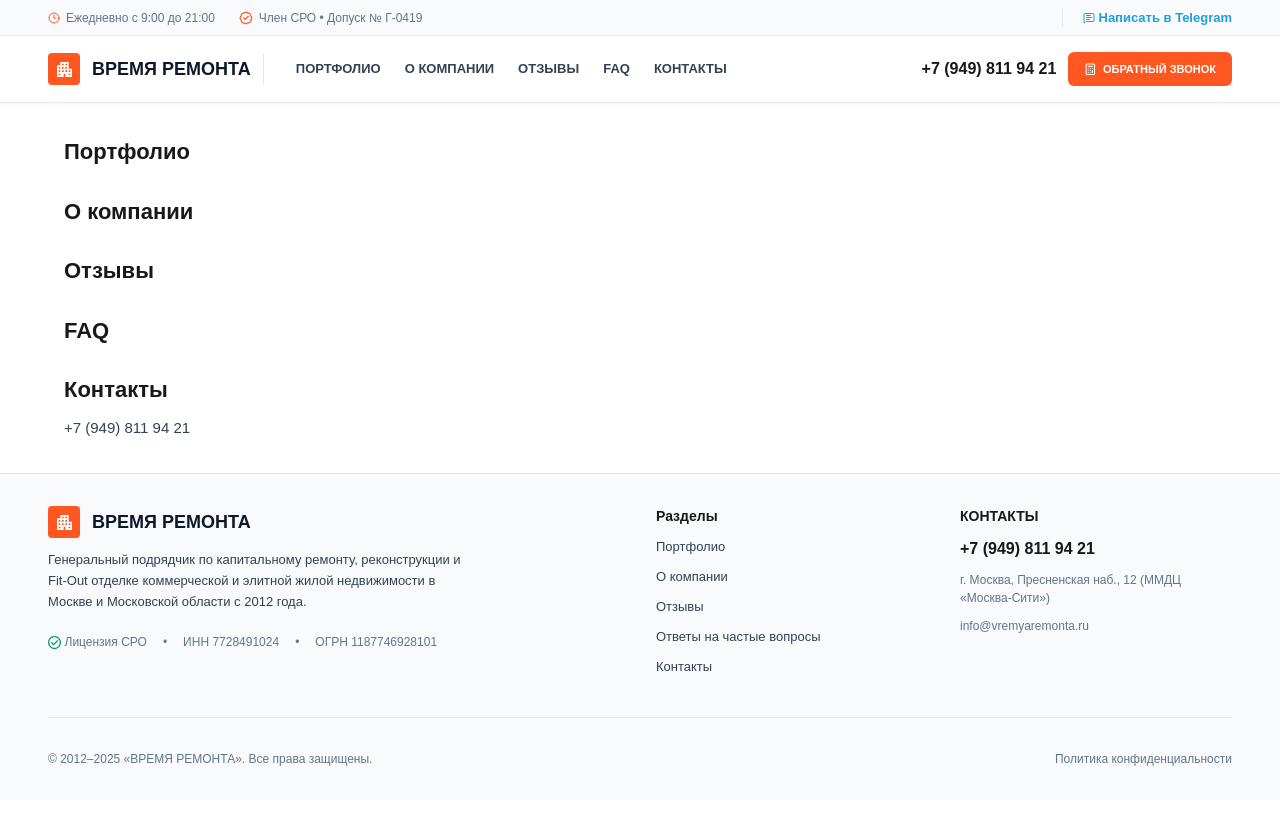
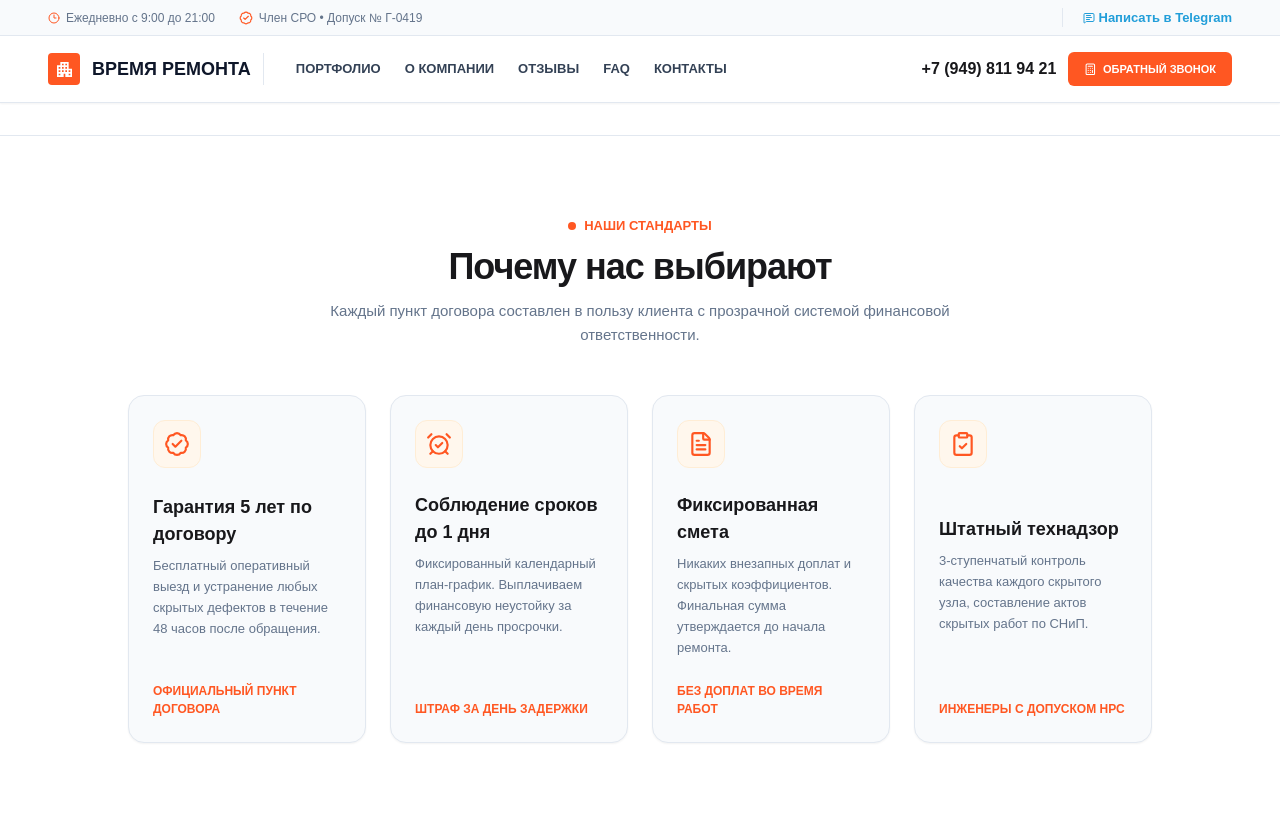
Before and after one commit to Stobles/repair-time, an Astro site: page / in a window 1280 px wide. Shown: the top 826 px of the page. Before the commit the page ends 800 px from the top, so only its background shows below. Built offline with nearby package versions, Linux system fonts and the light colour scheme; Astro itself is replaced by a stand-in of ours.

Commit message:
feat: choose us section

```diff
--- a/package.json
+++ b/package.json
@@ -22,6 +22,7 @@
     "astro": "^7.4.12",
     "class-variance-authority": "^0.7.1",
     "cn": "^0.5.2",
+    "lucide-astro": "^0.556.0",
     "lucide-react": "^1.75.0",
     "radix-ui": "^1.8.1",
     "react": "^19.3.1",
--- a/src/layouts/Layout.astro
+++ b/src/layouts/Layout.astro
@@ -10,7 +10,7 @@ const { title = "Astro Basics", lang = "en" } = Astro.props;
 ---
 
 <!doctype html>
-<html {lang} class="h-full w-full">
+<html {lang} class="h-full w-full scroll-smooth">
 	<head>
 		<meta charset="utf-8" />
 		<meta name="viewport" content="width=device-width" />
@@ -19,7 +19,7 @@ const { title = "Astro Basics", lang = "en" } = Astro.props;
 		<meta name="generator" content={Astro.generator} />
 		<title>{title}</title>
 	</head>
-	<body class="flex flex-col m-0 h-full w-full">
+	<body class="flex flex-col m-0 h-full">
 		<slot />
 	</body>
 </html>
--- a/src/pages/index.astro
+++ b/src/pages/index.astro
@@ -2,6 +2,7 @@
 import Layout from "@/layouts/Layout.astro";
 import Footer from "@/layouts/Footer.astro";
 import Header from "@/layouts/Header/Header.astro";
+import WhyChooseUs from "@/sections/WhyChooseUs/WhyChooseUs.astro";
 
 const companyName = "Время ремонта";
 const phone = "+7 (949) 811 94 21";
@@ -22,6 +23,32 @@ const footerSections = [
   { id: "faq", label: "Ответы на частые вопросы" },
   { id: "contacts", label: "Контакты" },
 ];
+const advantages = [
+  {
+    icon: "warranty",
+    title: "Гарантия 5 лет по договору",
+    description: "Бесплатный оперативный выезд и устранение любых скрытых дефектов в течение 48 часов после обращения.",
+    caption: "ОФИЦИАЛЬНЫЙ ПУНКТ ДОГОВОРА",
+  },
+  {
+    icon: "schedule",
+    title: "Соблюдение сроков до 1 дня",
+    description: "Фиксированный календарный план-график. Выплачиваем финансовую неустойку за каждый день просрочки.",
+    caption: "ШТРАФ ЗА ДЕНЬ ЗАДЕРЖКИ",
+  },
+  {
+    icon: "estimate",
+    title: "Фиксированная смета",
+    description: "Никаких внезапных доплат и скрытых коэффициентов. Финальная сумма утверждается до начала ремонта.",
+    caption: "БЕЗ ДОПЛАТ ВО ВРЕМЯ РАБОТ",
+  },
+  {
+    icon: "supervision",
+    title: "Штатный технадзор",
+    description: "3-ступенчатый контроль качества каждого скрытого узла, составление актов скрытых работ по СНиП.",
+    caption: "ИНЖЕНЕРЫ С ДОПУСКОМ НРС",
+  },
+] as const;
 ---
 
 <Layout title={companyName} lang="ru">
@@ -34,18 +61,15 @@ const footerSections = [
     links={sections}
   />
 
-  <main class="w-full flex-1 mx-auto grid max-w-content-desktop gap-24px px-16px py-32px">
+  <main class="grid w-full flex-1 gap-24px py-32px">
     <h1 class="sr-only">{companyName}</h1>
-    {sections.map(({ id, label }) => (
-      <section {id} tabindex="-1" aria-labelledby={`${id}-title`} class="grid gap-8px">
-        <h2 id={`${id}-title`} class="text-desktop-h4 text-text-primary">{label}</h2>
-        {id === "contacts" && (
-          <a href={`tel:${phoneNumber}`} class="ui-focus w-fit rounded-sm text-desktop-body-regular text-text-secondary hover:text-text-accent-dark">
-            {phone}
-          </a>
-        )}
-      </section>
-    ))}
+    <WhyChooseUs
+      title="Почему нас выбирают"
+      eyebrow={"НАШИ СТАНДАРТЫ"}
+      description="Каждый пункт договора составлен в пользу клиента с прозрачной системой финансовой ответственности"
+      {advantages}
+    />
+
   </main>
 
   <Footer {companyName} {phone} {email} sections={footerSections} />
--- /dev/null
+++ b/src/sections/WhyChooseUs/WhyChooseUs.astro
@@ -0,0 +1,109 @@
+---
+import {
+  AlarmClockCheck,
+  BadgeCheck,
+  Calculator,
+  Clipboard,
+  ClipboardCheck,
+  Clock,
+  FileText,
+  ShieldCheck,
+} from "lucide-astro";
+import Container from "@/shared/components/Container.astro";
+
+const icons = {
+  warranty: { compact: ShieldCheck, desktop: BadgeCheck },
+  schedule: { compact: Clock, desktop: AlarmClockCheck },
+  estimate: { compact: Calculator, desktop: FileText },
+  supervision: { compact: Clipboard, desktop: ClipboardCheck },
+};
+
+interface Advantage {
+  icon: keyof typeof icons;
+  title: string;
+  description: string;
+  caption: string;
+}
+
+interface Props {
+  id?: string;
+  eyebrow: string;
+  title: string;
+  description: string;
+  advantages: readonly Advantage[];
+}
+
+const { id = "why-choose-us", eyebrow, title, description, advantages } = Astro.props;
+const titleId = `${id}-title`;
+---
+
+<section
+  {id}
+  aria-labelledby={titleId}
+  class="bg-background-base py-32px sm:max-l:border-b sm:max-l:border-stone-200 sm:max-l:py-24px l:border-t l:border-border-default l:py-20"
+>
+  <Container class="grid gap-16px sm:max-l:gap-24px l:gap-48px">
+    <header class="grid gap-ui-gutter sm:justify-items-center sm:text-center sm:max-l:gap-4px l:mx-auto l:max-w-2xl l:gap-12px">
+      <p class="text-tablet-title-extra-small text-text-accent l:flex l:items-center l:gap-8px l:text-desktop-title-extra-small">
+        <span aria-hidden="true" class="hidden size-8px shrink-0 rounded-full bg-background-accent l:block"></span>
+        <span>{eyebrow}</span>
+      </p>
+      <h2 id={titleId} class="text-mobile-h2 text-text-primary sm:max-l:text-tablet-h2 l:text-desktop-h2">
+        {title}
+      </h2>
+      <p class="hidden text-tablet-body-regular text-text-tertiary sm:block l:text-desktop-body-regular">
+        {description}<span class="hidden l:inline">.</span>
+      </p>
+    </header>
+
+    <ul role="list" class="grid gap-12px sm:max-l:grid-cols-2 sm:max-l:items-start sm:max-l:gap-y-16px l:mx-auto l:w-full l:max-w-5xl l:grid-cols-4 l:gap-24px">
+      {advantages.map(({ icon, title, description, caption }) => {
+        const { compact: CompactIcon, desktop: DesktopIcon } = icons[icon];
+
+        return (
+          <li
+            class:list={[
+              "flex min-w-0 flex-col items-start rounded-lg border border-border-default bg-background-subtle p-12px sm:max-l:px-16px sm:max-l:pt-16px sm:max-l:pb-[18px] l:min-h-[330px] l:rounded-xl l:p-24px l:shadow-xs",
+              icon === "estimate" && "max-sm:min-h-39 sm:max-l:min-h-[158px]",
+            ]}
+          >
+            <div class="grid size-32px shrink-0 place-items-center rounded-md bg-background-accent-subtle text-text-accent l:size-48px l:rounded-lg l:border l:border-border-accent-subtle">
+              <CompactIcon aria-hidden="true" class="size-16px l:hidden" />
+              <DesktopIcon aria-hidden="true" class="hidden size-[26px] l:block" />
+            </div>
+
+            <div
+              class:list={[
+                "mt-ui-inset grid gap-[3px] l:mt-24px l:gap-[7px]",
+                icon === "warranty" && "l:mt-[26px]",
+                icon === "supervision" && "l:mt-48px",
+              ]}
+            >
+              <h3 class="text-tablet-title-medium text-text-primary l:text-desktop-title-large">
+                {title}
+              </h3>
+              <p
+                class:list={[
+                  "text-tablet-body-regular text-text-tertiary l:text-desktop-body-small",
+                  icon === "warranty" && "max-sm:max-w-[320px]",
+                ]}
+              >
+                {description}
+              </p>
+            </div>
+
+            <p
+              class:list={[
+                "mt-8px text-tablet-title-extra-small tracking-normal text-brand-orange-600 l:mt-auto l:pt-24px l:text-desktop-caption-semi-bold l:text-text-accent",
+                icon === "warranty" && "l:max-w-[152px]",
+                (icon === "estimate" || icon === "supervision") && "max-l:mt-[9px]",
+              ]}
+            >
+              {caption}
+            </p>
+          </li>
+        );
+      })}
+    </ul>
+  </Container>
+</section>
--- a/src/shared/ui/Checkbox.astro
+++ b/src/shared/ui/Checkbox.astro
@@ -10,7 +10,7 @@ interface Props extends Omit<HTMLAttributes<"input">, "type"> {
 const { id, class: className, ...attributes } = Astro.props;
 ---
 
-<div class={cn("flex min-h-ui-checkbox-row items-center gap-ui-gutter", className)}>
+<div class={cn("flex min-h-ui-checkbox-row items-center gap-ui-gutter cursor-pointer", className)}>
   <span class="relative grid shrink-0 place-items-center">
     <input
       {...attributes}
@@ -24,7 +24,7 @@ const { id, class: className, ...attributes } = Astro.props;
       className="pointer-events-none invisible absolute size-3 text-text-inverse peer-checked:visible forced-colors:hidden"
     />
   </span>
-  <label for={id} class="text-desktop-body-extra-small text-text-tertiary">
+  <label for={id} class="text-desktop-body-extra-small text-text-tertiary cursor-pointer select-none">
     <slot />
   </label>
 </div>
```
Also changed, not shown: 1 other file.
